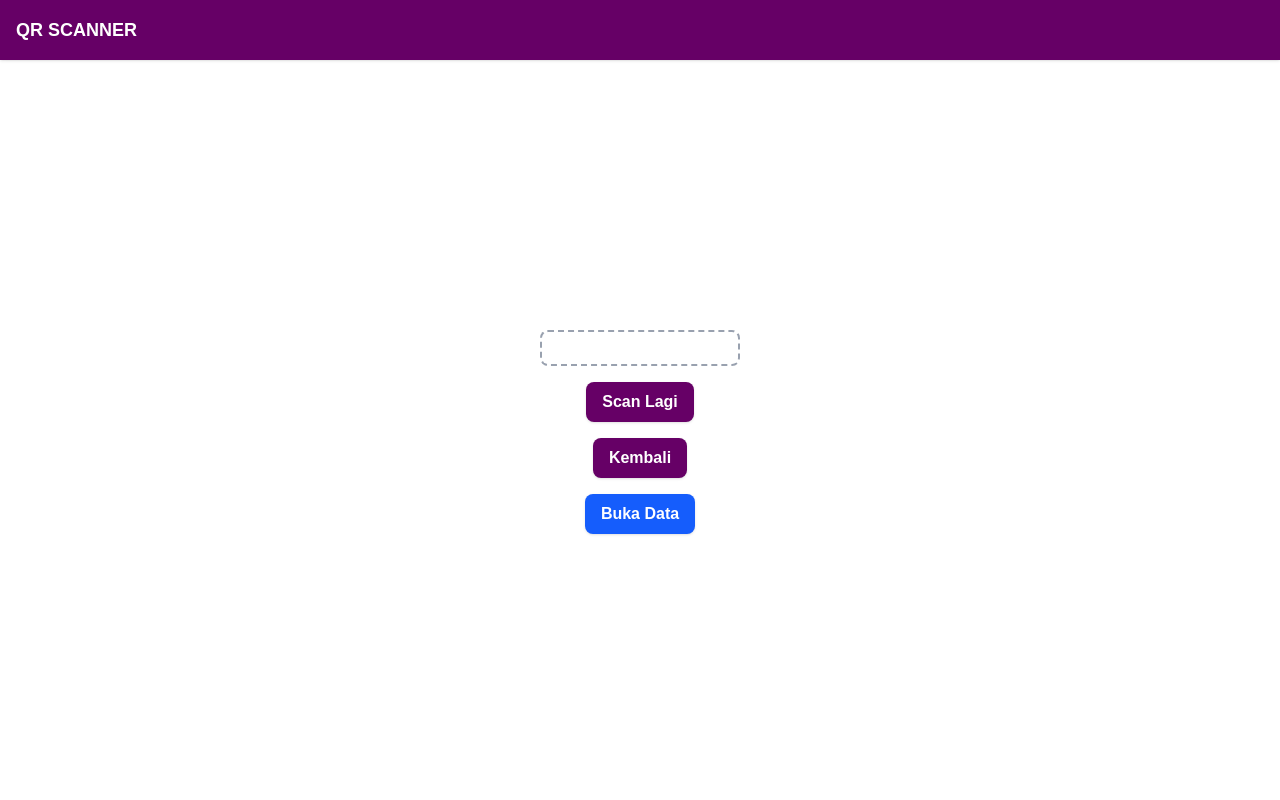
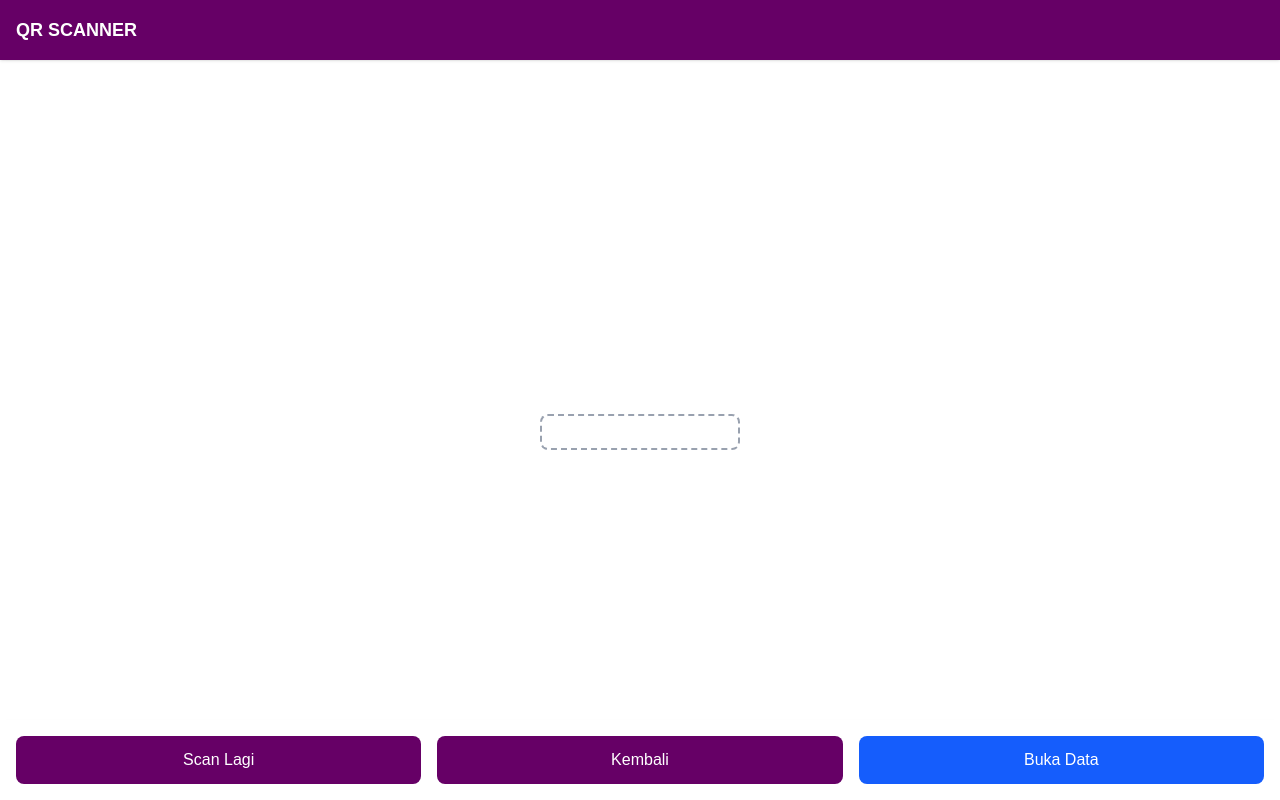
Before and after one commit to farhanangga/scanner, a Next.js app: page /qrScanner/result in a window 1280 px wide. Built offline with nearby package versions, Linux system fonts and the light colour scheme.

Commit message:
perbaikan

```diff
--- a/src/app/qrScanner/result/page.tsx
+++ b/src/app/qrScanner/result/page.tsx
@@ -18,32 +18,37 @@ function ResultContent() {
 
   return (
     <div className="flex flex-col bg-white min-h-screen w-screen relative">
+      {/* Header */}
       <header className="fixed w-full bg-[#660066] text-white py-4 px-4 font-bold text-lg shadow text-left">
         QR SCANNER
       </header>
 
-      <div className="flex flex-col items-center justify-center flex-1 gap-4 mt-16">
+      {/* Isi konten */}
+      <div className="flex flex-col items-center justify-center flex-1 gap-4 mt-16 px-4">
         <div className="text-black border-2 border-dashed border-gray-400 p-4 rounded-lg break-words w-[200px] text-center">
           {qrData}
         </div>
+      </div>
 
+      {/* Navbar tombol bawah */}
+      <div className="fixed bottom-0 left-0 right-0 bg-white shadow-md p-4 flex flex-col md:flex-row gap-2 md:gap-4">
         <button
           onClick={() => router.push("/qrScanner/scan")}
-          className="bg-[#660066] hover:bg-[#4d004d] text-white font-semibold py-2 px-4 rounded-lg shadow"
+          className="w-full py-2 md:py-3 rounded-lg text-white bg-[#660066] hover:bg-[#4d004d] text-sm md:text-base"
         >
           Scan Lagi
         </button>
 
         <button
           onClick={() => router.push("/")}
-          className="bg-[#660066] hover:bg-[#4d004d] text-white font-semibold py-2 px-4 rounded-lg shadow"
+          className="w-full py-2 md:py-3 rounded-lg text-white bg-[#660066] hover:bg-[#4d004d] text-sm md:text-base"
         >
           Kembali
         </button>
 
         <button
           onClick={handleOpenLink}
-          className="bg-blue-600 hover:bg-blue-700 text-white font-semibold py-2 px-4 rounded-lg shadow"
+          className="w-full py-2 md:py-3 rounded-lg text-white bg-blue-600 hover:bg-blue-700 text-sm md:text-base"
         >
           Buka Data
         </button>
```
